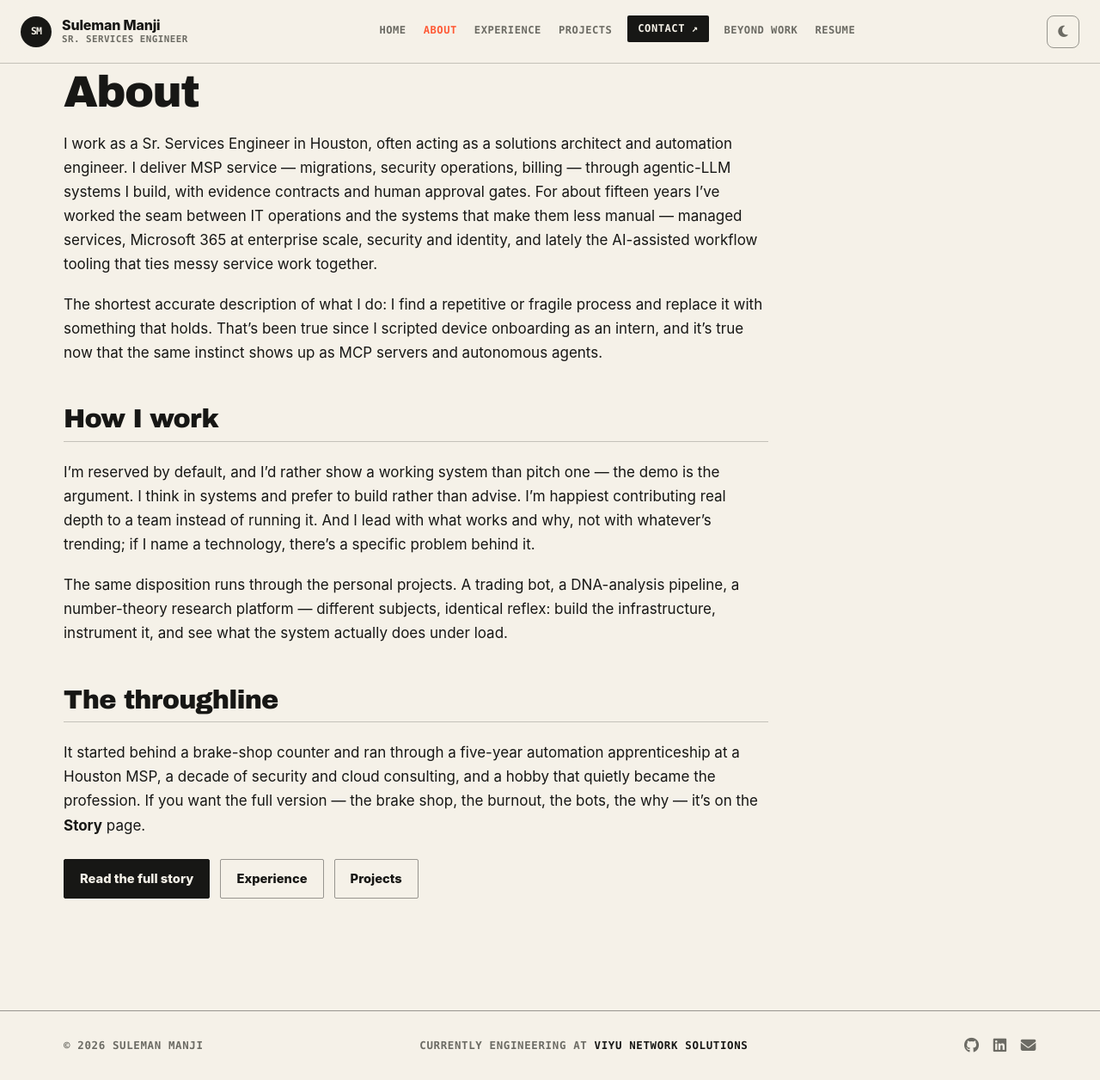
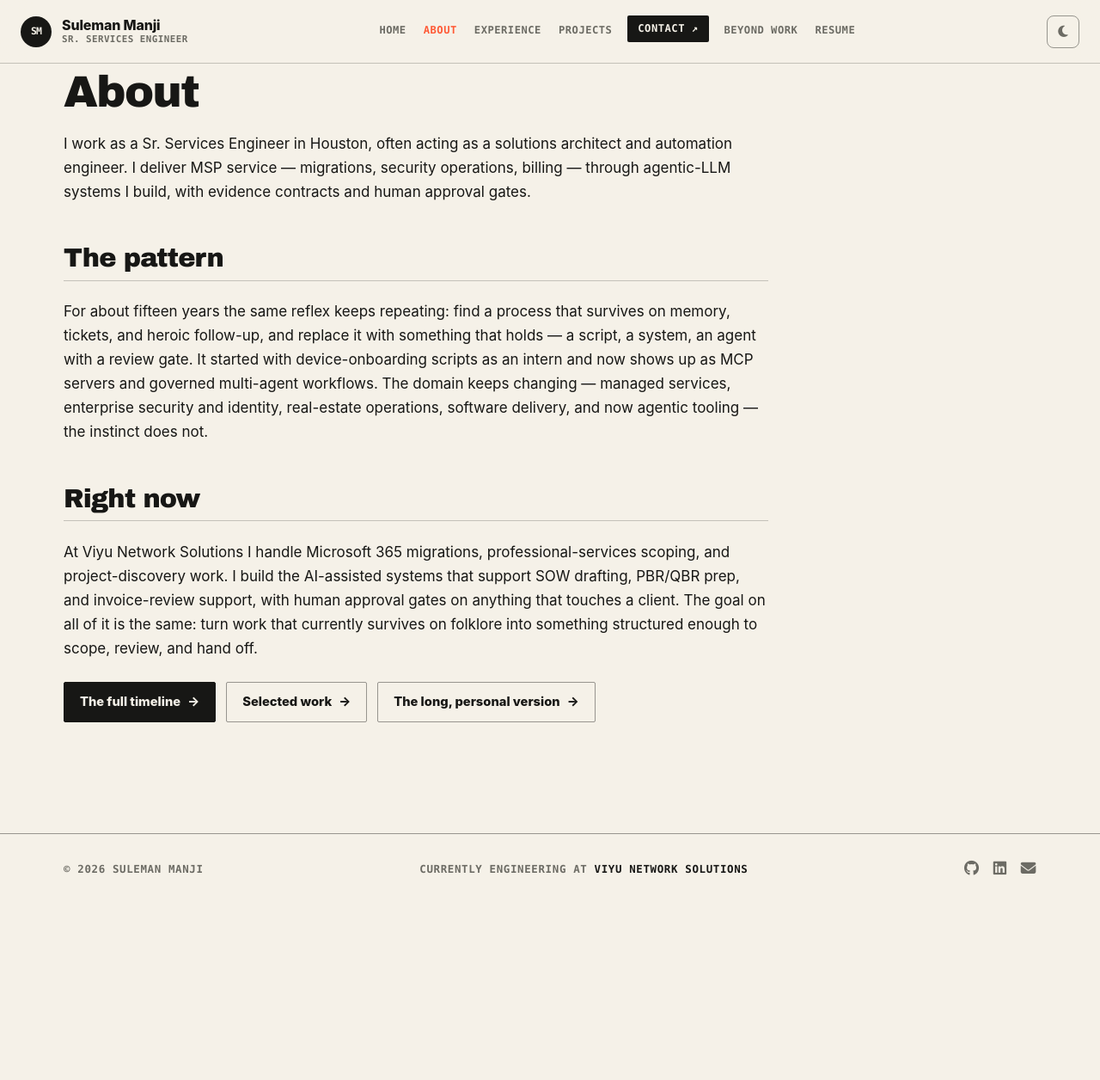
Before and after one commit to ssmanji89/sulemanji-port, a Jekyll site: the page built from about.md, in a window 1280 px wide and 1256 px high. Shown: the whole window at 86% size. Built offline with Jekyll 4.4.1, drawn with Linux system fonts in a browser that asks for light colours.

Commit message:
content: one-job-per-page bio — about as summary, story gated and demoted

```diff
--- a/about.md
+++ b/about.md
@@ -7,22 +7,18 @@ permalink: /about
 
 # About
 
-I work as a Sr. Services Engineer in Houston, often acting as a solutions architect and automation engineer. I deliver MSP service — migrations, security operations, billing — through agentic-LLM systems I build, with evidence contracts and human approval gates. For about fifteen years I've worked the seam between IT operations and the systems that make them less manual — managed services, Microsoft 365 at enterprise scale, security and identity, and lately the AI-assisted workflow tooling that ties messy service work together.
+I work as a Sr. Services Engineer in Houston, often acting as a solutions architect and automation engineer. I deliver MSP service — migrations, security operations, billing — through agentic-LLM systems I build, with evidence contracts and human approval gates.
 
-The shortest accurate description of what I do: I find a repetitive or fragile process and replace it with something that holds. That's been true since I scripted device onboarding as an intern, and it's true now that the same instinct shows up as MCP servers and autonomous agents.
+## The pattern
 
-## How I work
+For about fifteen years the same reflex keeps repeating: find a process that survives on memory, tickets, and heroic follow-up, and replace it with something that holds — a script, a system, an agent with a review gate. It started with device-onboarding scripts as an intern and now shows up as MCP servers and governed multi-agent workflows. The domain keeps changing — managed services, enterprise security and identity, real-estate operations, software delivery, and now agentic tooling — the instinct does not.
 
-I'm reserved by default, and I'd rather show a working system than pitch one — the demo is the argument. I think in systems and prefer to build rather than advise. I'm happiest contributing real depth to a team instead of running it. And I lead with what works and why, not with whatever's trending; if I name a technology, there's a specific problem behind it.
+## Right now
 
-The same disposition runs through the personal projects. A trading bot, a DNA-analysis pipeline, a number-theory research platform — different subjects, identical reflex: build the infrastructure, instrument it, and see what the system actually does under load.
-
-## The throughline
-
-It started behind a brake-shop counter and ran through a five-year automation apprenticeship at a Houston MSP, a decade of security and cloud consulting, and a hobby that quietly became the profession. If you want the full version — the brake shop, the burnout, the bots, the why — it's on the **[Story](/story)** page.
+At Viyu Network Solutions I handle Microsoft 365 migrations, professional-services scoping, and project-discovery work. I build the AI-assisted systems that support SOW drafting, PBR/QBR prep, and invoice-review support, with human approval gates on anything that touches a client. The goal on all of it is the same: turn work that currently survives on folklore into something structured enough to scope, review, and hand off.
 
 <div class="cta-buttons" markdown="0">
-    <a href="/story" class="btn btn-primary">Read the full story</a>
-    <a href="/experience" class="btn btn-outline">Experience</a>
-    <a href="/projects" class="btn btn-outline">Projects</a>
+    <a href="/experience" class="btn btn-primary">The full timeline <span aria-hidden="true">&rarr;</span></a>
+    <a href="/projects" class="btn btn-outline">Selected work <span aria-hidden="true">&rarr;</span></a>
+    <a href="/story" class="btn btn-outline">The long, personal version <span aria-hidden="true">&rarr;</span></a>
 </div>
```
Also changed, not shown: story.md (+2 -0 lines).
